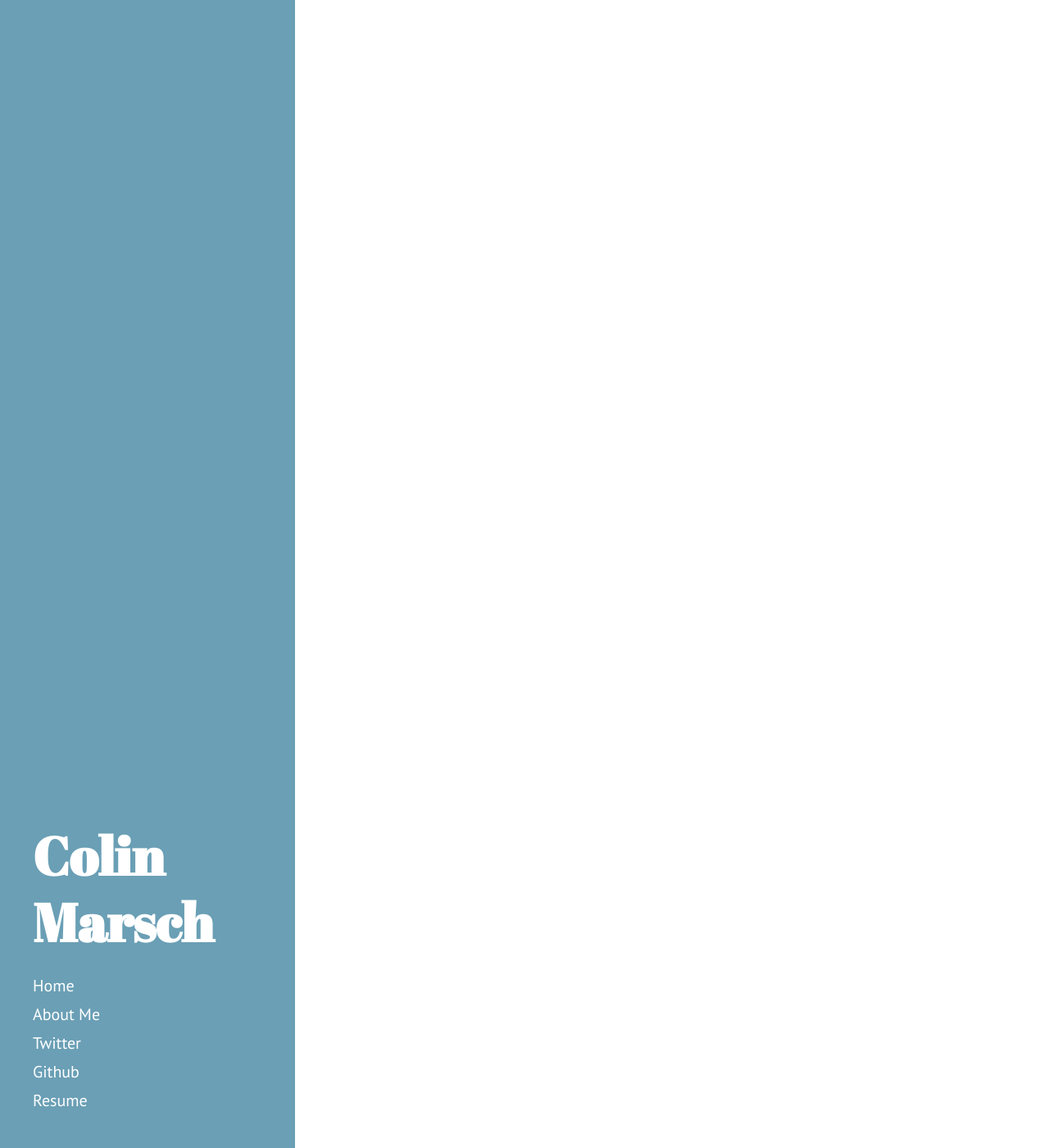
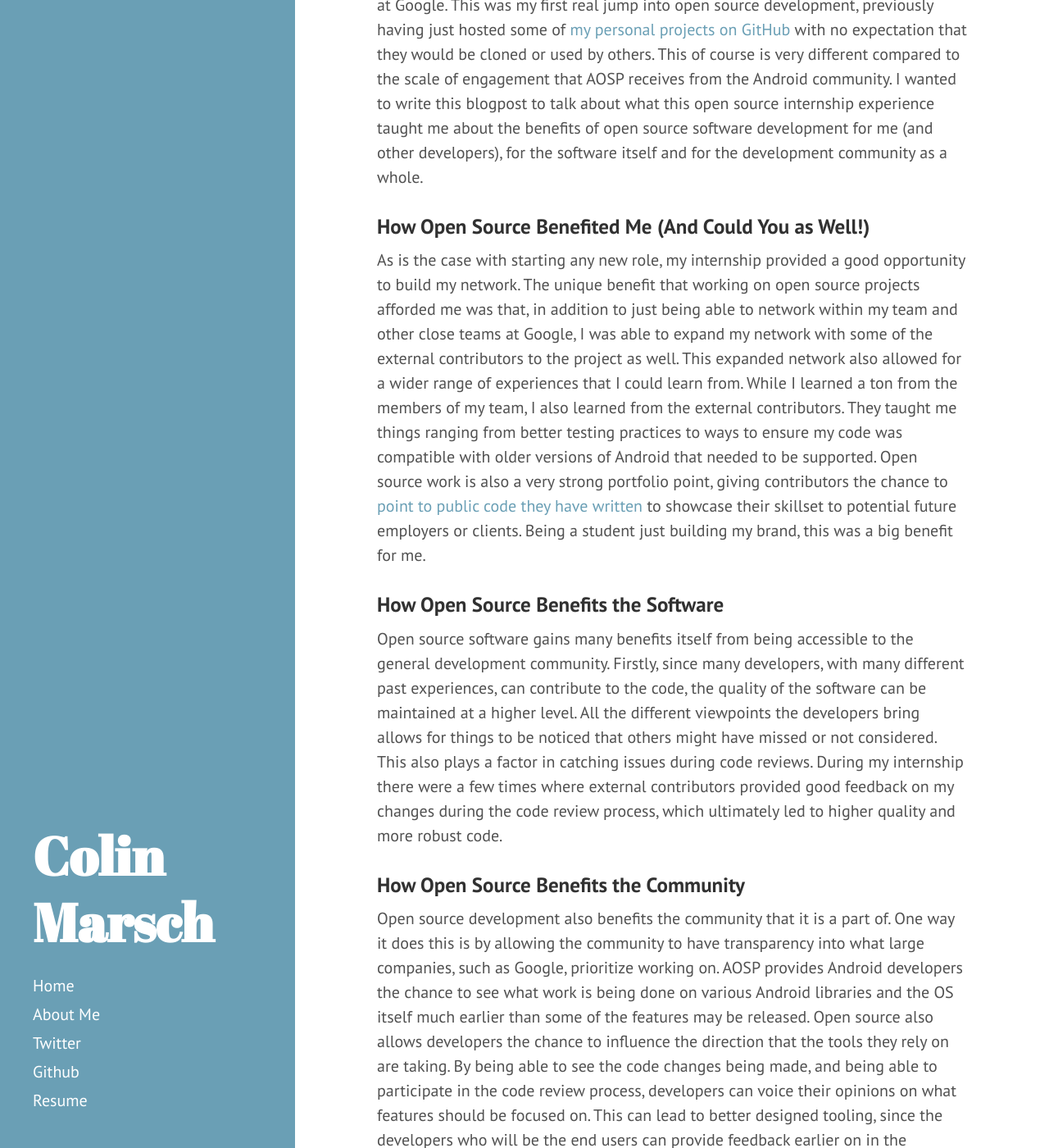
Before and after one commit to colinmarsch/colinmarsch.github.io, a Jekyll site: the page built from index.html, in a window 1280 px wide and 1400 px high, scrolled down 269 px. Shown: the whole window at 82% size. Built offline with Jekyll 4.4.1, drawn with Linux system fonts in a browser that asks for light colours; the list of posts is cut into pages by our own code; some of the changed text lies outside the part shown.

Commit message:
Add the Open Source Internship Learnings blogpost
As well, updated the about section to include my current internship.

```diff
--- /dev/null
+++ b/_posts/2020-10-14-open-source-learnings.md
@@ -0,0 +1,35 @@
+---
+layout: post
+title: What I Learned From an Open Source Internship
+tags: aosp android oss internship
+---
+
+This past summer I was an intern on the [Android Open Source Project (AOSP)](https://source.android.com/) team at Google. This was my first real jump into open source development, previously having just
+hosted some of [my personal projects on GitHub](https://github.com/colinmarsch) with no expectation that they would be cloned or used by others. This of course is very different compared to the scale of
+engagement that AOSP receives from the Android community. I wanted to write this blogpost to talk about what this open source internship experience taught me about
+the benefits of open source software development for me (and other developers), for the software itself and for the development community as a whole.
+
+### How Open Source Benefited Me (And Could You as Well!)
+As is the case with starting any new role, my internship provided a good opportunity to build my network. The unique benefit that working on open source projects afforded me was
+that, in addition to just being able to network within my team and other close teams at Google, I was able to expand my network with some of the external contributors to the
+project as well. This expanded network also allowed for a wider range of experiences that I could learn from. While I learned a ton from the members of my team, I also
+learned from the external contributors. They taught me things ranging from better testing practices to ways to ensure my code was compatible with older versions of Android that needed to be supported. Open source work is also a very strong
+portfolio point, giving contributors the chance to [point to public code they have written](https://android-review.googlesource.com/q/owner:colinmarsch%2540google.com) to showcase their skillset to potential future employers or clients. Being a student just building my brand, this was a big benefit for me.
+
+### How Open Source Benefits the Software
+Open source software gains many benefits itself from being accessible to the general development community. Firstly, since many developers, with many different past
+experiences, can contribute to the code, the quality of the software can be maintained at a higher level. All the different viewpoints the developers bring allows for
+things to be noticed that others might have missed or not considered. This also plays a factor in catching issues during code reviews. During my internship there were a few
+times where external contributors provided good feedback on my changes during the code review process, which ultimately led to higher quality and more robust code.
+
+### How Open Source Benefits the Community
+Open source development also benefits the community that it is a part of. One way it does this is by allowing the community to have transparency into what
+large companies, such as Google, prioritize working on. AOSP provides Android developers the chance to see what work is being done on various Android libraries and the
+OS itself much earlier than some of the features may be released. Open source also allows developers the chance to influence the direction that the tools they rely on are
+taking. By being able to see the code changes being made, and being able to participate in the code review process, developers can voice their opinions on what features should
+be focused on. This can lead to better designed tooling, since the developers who will be the end users can provide feedback earlier on in the development process, instead of
+just filing feature requests after launch.
+
+### Summary
+My experience this past summer working on AOSP at Google has taught me a lot. While I was always interested in open source development, particularly how it fits in to the
+Android community, I hadn't had much experience working with it myself. Now, after getting my first taste of it, I hope to be able to contribute more to the open source ecosystem and encourage everyone else to do the same!
--- a/about.md
+++ b/about.md
@@ -3,9 +3,9 @@ layout: page
 title: About Me
 ---
 
-I'm a fourth year Computer Science student at [UWaterloo](https://uwaterloo.ca) who's had the opportunity to intern at [CIBC](https://www.cibc.com/en/about-cibc/careers/teams/digital.html), [SAP](https://www.sap.com), twice at [Square](https://squareup.com) and most recently [Google](https://google.com).
+I'm a fourth year Computer Science student at [UWaterloo](https://uwaterloo.ca) who's had the opportunity to intern at [CIBC](https://www.cibc.com/en/about-cibc/careers/teams/digital.html), [SAP](https://www.sap.com), [Google](https://google.com) and three times at [Square](https://squareup.com).
 
-This fall I will be returning to [Square](https://squareup.com) to work on [Cash App](https://cash.app/).
+This fall I am interning at [Square](https://squareup.com) working on [Cash App](https://cash.app/).
 
 Through these internships I have built a passion for Android development. I hope to be able to further my skills and build impactful products to improve people's lives.
 
```
Also changed, not shown: _layouts/post.html (+33 -13 lines).
